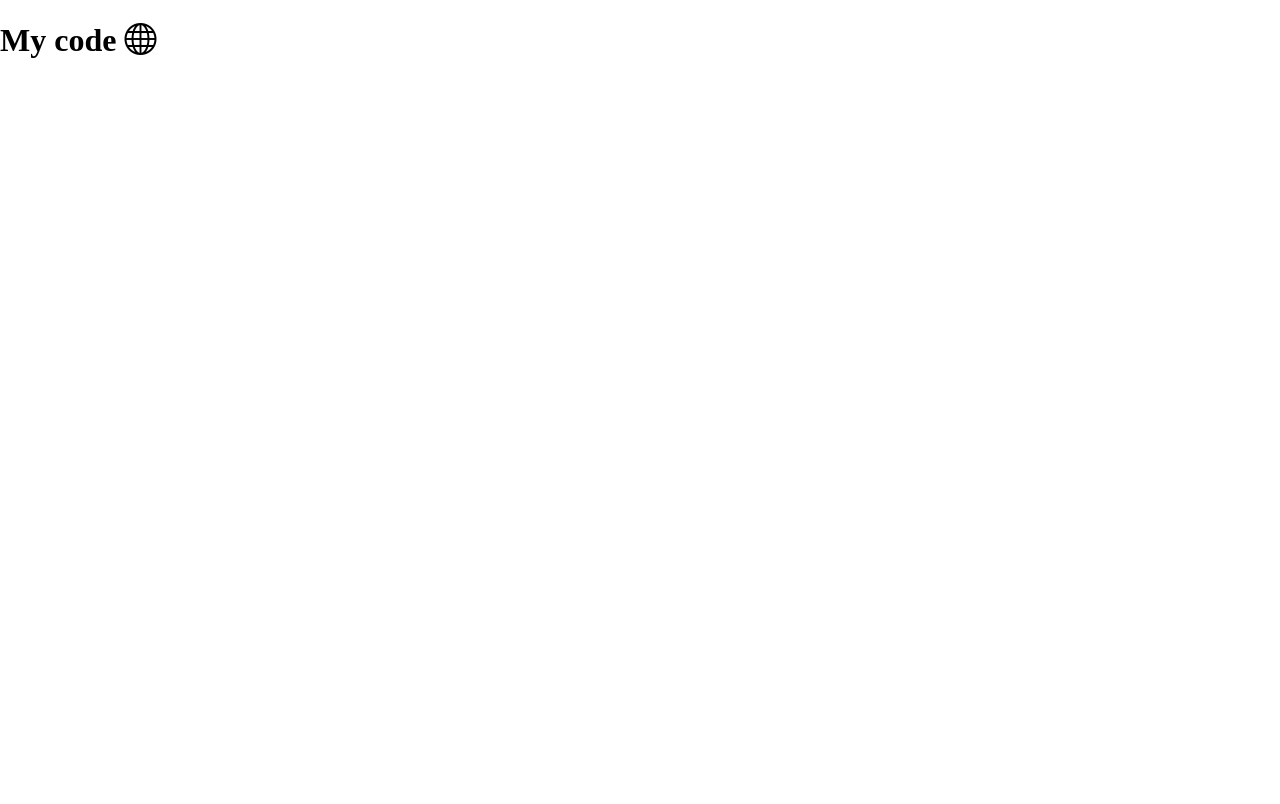
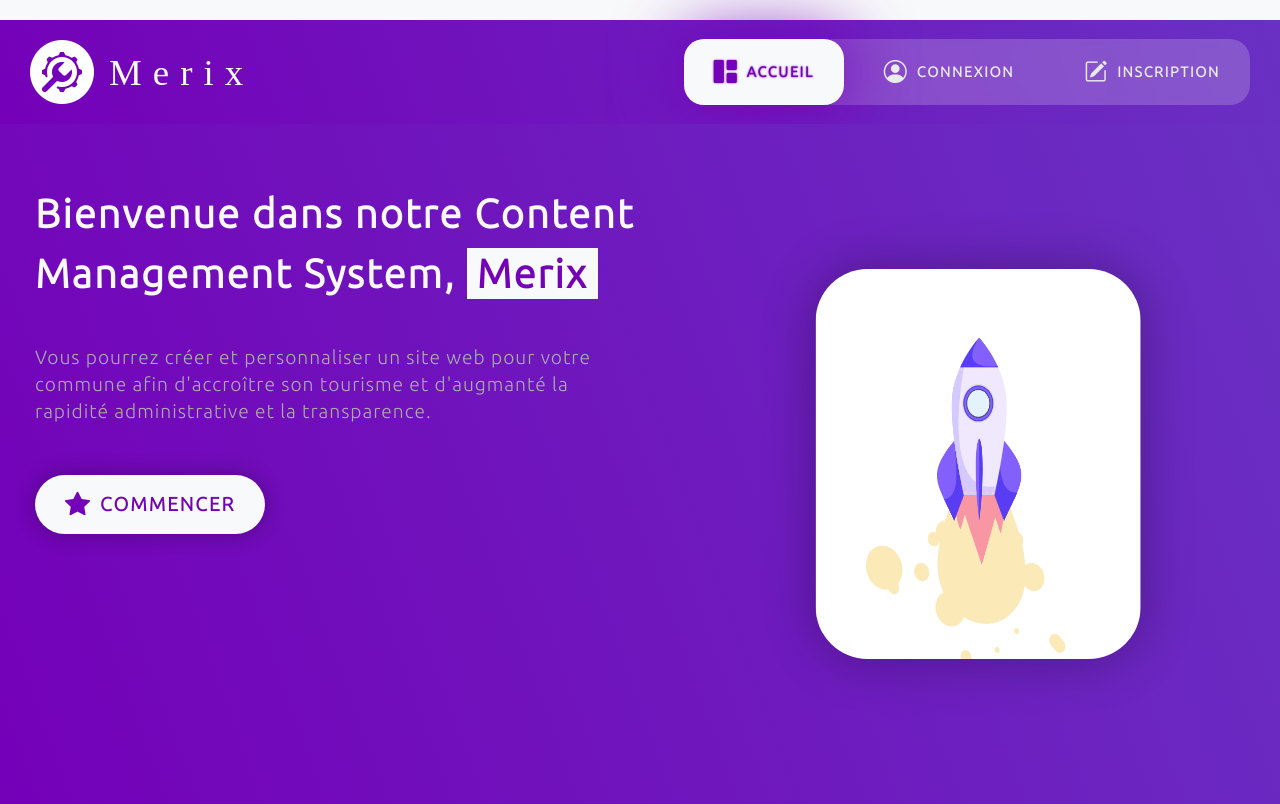
Before and after one commit to pertinent23/merix.frontend, a plain HTML site: page index.html in a window 1280 px wide. Drawn offline with Linux system fonts and the light colour scheme; a web font is replaced by a local one.

Commit message:
after ending home

```diff
--- /dev/null
+++ b/css/_base.css
@@ -0,0 +1,92 @@
+header{
+    height: 20px;
+    background-color: var( --cultured );
+}
+
+header.colored{
+    background-image: var( --gradient );
+}
+
+nav{
+    background-image: var( --gradient );
+}
+
+nav section{
+    margin: 0px;
+    padding: 0px;
+}
+
+nav .navbar-brand{
+    padding: 20px 10px;
+}
+
+nav .navbar-brand img{
+    margin-left: 20px;
+}
+
+nav .navbar-brand p{
+    font-family: north;
+    margin: 0px;
+    padding: 0px;
+    margin-left: 15px;
+    font-size: 2.3em;
+    color: var( --cultured );
+    letter-spacing: 0.3em;
+}
+
+nav .navbar-container{
+    margin-top: 20px;
+    height: min-content;
+    background-color: rgba( 248, 249, 250, 0.2 );
+    border-radius: 20px;
+    -webkit-backdrop-filter: blur( 4px );
+    backdrop-filter: blur( 4px );
+}
+
+@media screen and ( min-width: 768px ) {
+    nav .navbar-container{
+        margin-right: 30px;
+        margin-top: 0px;
+    }
+}
+
+nav .navbar-item{
+    padding: 20px 30px;
+    text-decoration: none;
+    color: var( --cultured-2 );
+    border-radius: 20px;
+    transition-duration: 1s;
+}
+
+nav .navbar-item:hover{
+    background-color: rgba( 248, 249, 250, 0.2 );
+}
+
+nav .navbar-item.active{
+    background-color: var( --cultured );
+    color: var( --purple );
+    box-shadow: 0px 0px 70px var( --purple );
+}
+
+nav .navbar-item.active i,
+nav .navbar-item.active p{
+    text-shadow: 0px 0px 2px var( --purple );
+}
+
+nav .navbar-item:nth-child( 2 ){
+    margin-right: 10px;
+    margin-left: 10px;
+}
+
+nav .navbar-item i{
+    font-size: 23px;
+}
+
+nav .navbar-item p{
+    margin: 0px;
+    padding-left: 10px;
+    text-transform: uppercase;
+    font-weight: 900;
+    font-size: 0.9em;
+    letter-spacing: 0.12em;
+}
--- /dev/null
+++ b/css/_index.css
@@ -0,0 +1,87 @@
+.part-1{
+    min-height: 85vh;
+    background-image: var( --gradient );
+    overflow: hidden;
+}
+
+.part-1 .slide{
+    flex: 1;
+    min-height: 350px;
+}
+
+.part-1 .slide-1{
+    padding: 35px;
+    margin-top: 25px;
+}
+
+.part-1 .slide-1 .slide-title{
+    font-size: 2.5em;
+    font-weight: 600;
+    color: var( --cultured );
+    line-height: 1.5em;
+    letter-spacing: 0.05em;
+}
+
+.part-1 .slide-1 .slide-title span{
+    background-color: var( --cultured );
+    color: var( --purple );
+    padding: 3px 10px;
+}
+
+.part-1 .slide-1 p{
+    font-size: 1.2em;
+    letter-spacing: 0.05em;
+    word-wrap: break-word;
+    line-height: 1.4em;
+    color: #AAAAAA;
+    margin-top: 40px;
+}
+
+.part-1 .slide-1 .button{
+    margin-top: 50px;
+    background-color: var( --cultured );
+    width: fit-content;
+    padding: 15px 30px;
+    border-radius: 50px;
+    border: none;
+    outline: none;
+    font-size: 1.2em;
+    text-transform: uppercase;
+    color: var( --purple );
+    box-shadow: 0px 0px 20px rgba(0,0,0,0.3);
+}
+
+.part-1 .slide-1 .button i{
+    font-size: 25px;
+}
+
+.part-1 .slide-1 .button span{
+    margin-left: 10px;
+    font-weight: 600;
+    letter-spacing: 0.1em;
+}
+
+
+.part-1 .slide-2{
+    overflow: hidden;
+}
+
+.part-1 .slide-image-container{
+    width: 100%;
+    margin-top: 50px;
+    height: 300px;
+}
+
+@media screen and ( min-width: 768px ) {
+    .part-1 .slide-image-container{
+        transform: scale( 1.3 );
+        margin-top: 0px;
+    }
+}
+
+.part-1 .slide-image-container img{
+    height: 300px;
+    width: 250px;
+    border-radius: 40px;
+    box-shadow: 0px 0px 40px rgba(0,0,0,0.3);
+}
--- a/css/global.css
+++ b/css/global.css
@@ -33,6 +33,8 @@
     --medium-turquoise: #64dfdfff;
     --turquoise: #72efddff;
     --aquamarine: #80ffdbff;
+    --gradient: linear-gradient( 70deg, #7400b8ff, #6930c3ff );
+    --gradient-2: linear-gradient( 70deg, #7400b8ff, #5e60ceff );
 }
 
 ::-webkit-scrollbar{
@@ -45,7 +47,7 @@
 }
 
 ::-webkit-scrollbar-thumb {
-    background-color: var( --forest-green-traditional );
+    background-color: var( --eerie-black );
     opacity: 0.65;
     transition-duration: 0.1s;
     border-radius: 6px;
@@ -59,11 +61,6 @@
     font-family: ubuntu;
     position: relative;
     scroll-behavior: smooth;
-}
-
-html, body{
-    display: flex;
-    width: 100%;
 }
 
 body{
@@ -150,3 +147,197 @@ body{
     word-wrap: break-word;
     overflow-wrap: break-word;
 }
+
+
+@media screen and ( min-width: 576px ) {
+    .d-sm-flex{
+        display: flex;
+        display: flexbox;
+        display: -ms-flexbox;
+        display: -webkit-flex;
+    }
+
+    .justify-content-sm-center{
+        justify-content: center;
+    }
+
+    .justify-content-sm-start{
+        justify-content: flex-start;
+    }
+
+    .justify-content-sm-end{
+        justify-content: flex-end;
+    }
+
+    .justify-content-sm-between{
+        justify-content: space-between;
+    }
+
+    .align-items-sm-center{
+        align-items: center;
+    }
+
+    .align-items-sm-start{
+        align-items: flex-start;
+    }
+
+    .align-items-sm-end{
+        align-items: flex-end;
+    }
+
+    .flex-sm-column{
+        flex-direction: column;
+    }
+
+    .flex-sm-column-reverse{
+        flex-direction: column-reverse;
+    }
+
+    .flex-sm-row{
+        flex-direction: row;
+    }
+
+    .flex-sm-row-reverse{
+        flex-direction: row-reverse;
+    }
+}
+
+@media screen and ( min-width: 768px ) {
+    .justify-content-md-center{
+        justify-content: center;
+    }
+
+    .justify-content-md-start{
+        justify-content: flex-start;
+    }
+
+    .justify-content-md-end{
+        justify-content: flex-end;
+    }
+
+    .justify-content-md-between{
+        justify-content: space-between;
+    }
+
+    .align-items-md-center{
+        align-items: center;
+    }
+
+    .align-items-md-start{
+        align-items: flex-start;
+    }
+
+    .align-items-md-end{
+        align-items: flex-end;
+    }
+
+    .flex-md-column{
+        flex-direction: column;
+    }
+
+    .flex-md-column-reverse{
+        flex-direction: column-reverse;
+    }
+
+    .flex-md-row{
+        flex-direction: row;
+    }
+
+    .flex-md-row-reverse{
+        flex-direction: row-reverse;
+    }
+}
+
+
+@media screen and ( min-width: 992px ) {
+    .justify-content-lg-center{
+        justify-content: center;
+    }
+
+    .justify-content-lg-start{
+        justify-content: flex-start;
+    }
+
+    .justify-content-lg-end{
+        justify-content: flex-end;
+    }
+
+    .justify-content-lg-between{
+        justify-content: space-between;
+    }
+
+    .align-items-lg-center{
+        align-items: center;
+    }
+
+    .align-items-lg-start{
+        align-items: flex-start;
+    }
+
+    .align-items-lg-end{
+        align-items: flex-end;
+    }
+
+    .flex-lg-column{
+        flex-direction: column;
+    }
+
+    .flex-lg-column-reverse{
+        flex-direction: column-reverse;
+    }
+
+    .flex-lg-row{
+        flex-direction: row;
+    }
+
+    .flex-lg-row-reverse{
+        flex-direction: row-reverse;
+    }
+}
+
+
+@media screen and ( min-width: 1200px ) {
+    .justify-content-xl-center{
+        justify-content: center;
+    }
+
+    .justify-content-xl-start{
+        justify-content: flex-start;
+    }
+
+    .justify-content-xl-end{
+        justify-content: flex-end;
+    }
+
+    .justify-content-xl-between{
+        justify-content: space-between;
+    }
+
+    .align-items-xl-center{
+        align-items: center;
+    }
+
+    .align-items-xl-start{
+        align-items: flex-start;
+    }
+
+    .align-items-xl-end{
+        align-items: flex-end;
+    }
+
+    .flex-xl-column{
+        flex-direction: column;
+    }
+
+    .flex-xl-column-reverse{
+        flex-direction: column-reverse;
+    }
+
+    .flex-xl-row{
+        flex-direction: row;
+    }
+
+    .flex-xl-row-reverse{
+        flex-direction: row-reverse;
+    }
+}
--- a/index.html
+++ b/index.html
@@ -7,8 +7,52 @@
     <title> Merix </title>
     <link rel="stylesheet" href="./css/global.css">
     <link rel="stylesheet" href="./css/icons.css">
+    <link rel="stylesheet" href="./css/_base.css">
+    <link rel="stylesheet" href="./css/_index.css">
+    <link rel="icon" href="./icons/icon.outline.16.png" sizes="16x16" type="image/png">
+    <link rel="icon" href="./icons/icon.outline.32.png" sizes="32x32" type="image/png">
+    <link rel="icon" href="./icons/icon.outline.64.png" sizes="64x64" type="image/png">
+    <link rel="icon" href="./icons/icon.outline.256.png" sizes="256x256" type="image/png">
 </head>
 <body>
-    <h1 style="font-family: north;"> My code <i class="bi bi-globe"></i> </h1>
+    <header></header>
+    <nav class="d-flex flex-column flex-md-row justify-content-between align-items-center">
+        <section class="navbar-brand d-flex align-items-center">
+            <img src="./icons/icon.outline.64.png" alt="web site icon">
+            <p> Merix </p>
+        </section>
+        <section class="navbar-container d-flex align-items-center justify-content-center">
+            <a href="./index.html" class="d-flex align-items-center navbar-item active">
+                <i class="bi bi-grid-1x2-fill"></i>
+                <p class="d-none d-sm-flex"> Accueil </p>
+            </a>
+            <a href="#" class="d-flex align-items-center navbar-item">
+                <i class="bi bi-person-circle"></i>
+                <p class="d-none d-sm-flex"> Connexion </p>
+            </a>
+            <a href="#" class="d-flex align-items-center navbar-item">
+                <i class="bi bi-pencil-square"></i>
+                <p class="d-none d-sm-flex"> Inscription </p>
+            </a>
+        </section>
+    </nav>
+    <main>
+        <section class="parts part-1 w-100 d-flex flex-column-reverse flex-md-row">
+            <div class="slide-1 slide">
+                <div class="slide-title"> Bienvenue dans notre Content Management System, <span> Merix </span> </div>
+                <p> Vous pourrez créer et personnaliser un site web pour votre commune afin d'accroître son tourisme et d'augmanté la rapidité administrative et la transparence. </p>
+                <div class="button d-flex justify-content-center align-items-center">
+                    <i class="bi bi-star-fill"></i>
+                    <span> Commencer </span>
+                </div>
+            </div>
+            <div class="slide-2 slide d-flex justify-content-center align-items-center">
+                <div class="slide-image-container d-flex justify-content-center align-items-center">
+                    <img src="./images/93413-rocket-purple.gif" alt="the animation">
+                </div>
+            </div>
+        </section>
+    </main>
+    <footer></footer>
 </body>
 </html>
```
Also changed, not shown: icons/icon.16.png (added), icons/icon.256.png (added), icons/icon.32.png (added), icons/icon.64.png (added), icons/icon.outline.16.png (added), icons/icon.outline.256.png (added), icons/icon.outline.32.png (added), icons/icon.outline.64.png (added), images/93413-rocket-purple.gif (added), images/animation_300_l3o001r7.gif (added), images/animation_300_l3o093zt.gif (added), images/black-oval-svgrepo-com.svg (added).
